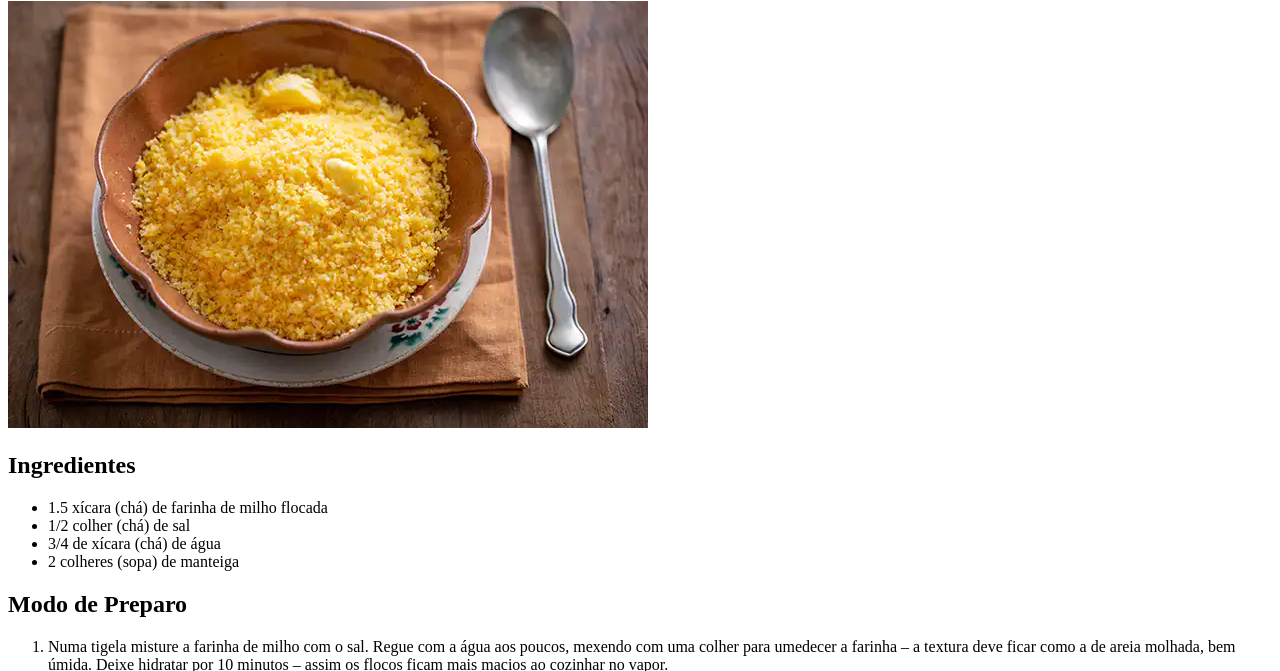
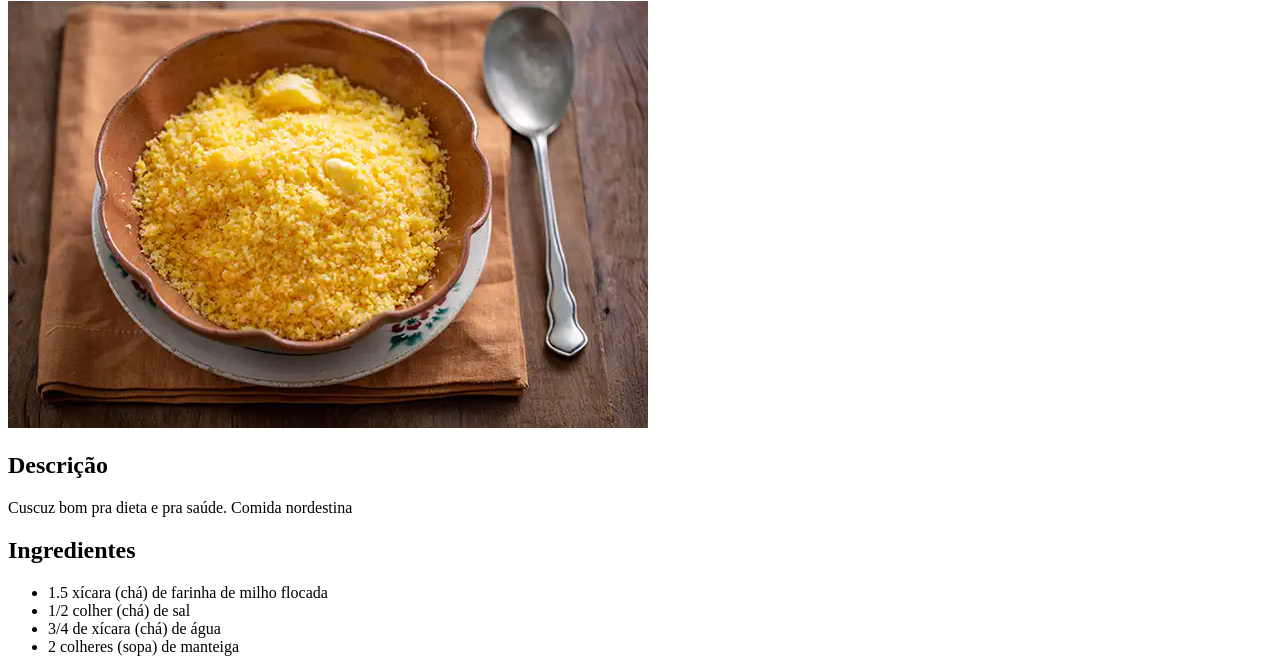
Before and after one commit to RicardoR211/odin-recipes, a plain HTML site: page receitas/cuscuz.html in a window 1280 px wide. Shown: the part 105-776 px from the top of the page. Drawn offline with Linux system fonts and the light colour scheme.

Commit message:
Adicionado descrição aos itens

```diff
--- a/receitas/cuscuz.html
+++ b/receitas/cuscuz.html
@@ -9,6 +9,8 @@
     <a href="../index.html">Home</a>
     <h1>Receita de Cuscuz</h1>
     <img src="../images/cuscuz.webp" alt="Imagem de Cuscuz">
+    <h2>Descrição</h2>
+    <p>Cuscuz bom pra dieta e pra saúde. Comida nordestina</p>
     <h2>Ingredientes</h2>
     <ul>
         <li>1.5 xícara (chá) de farinha de milho flocada</li>
```
Also changed, not shown: receitas/farinha_de_coco.html (+2 -0 lines).
